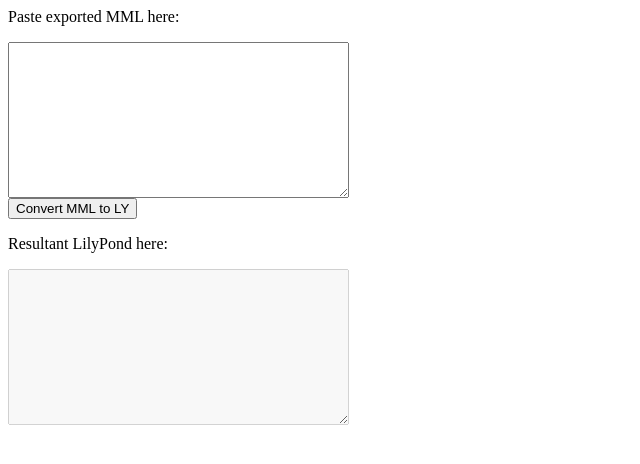
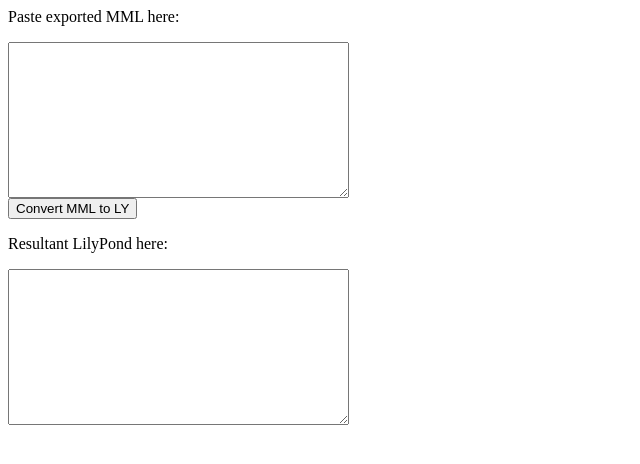
Before and after one commit to zenaida-macroura/mml-to-sheetmusic, a plain HTML site: page src/index.html in a window 1280 px wide. Shown: the whole page, without its empty margins (0-640 px from the left). Drawn offline with Linux system fonts and the light colour scheme.

Commit message:
Made LY textarea read/write

```diff
--- a/src/index.html
+++ b/src/index.html
@@ -2,5 +2,5 @@
 <textarea id="inmml" cols=40 rows=10></textarea>
 <br><button onclick="outly.value = to_ly(new Song(inmml.value))">Convert MML to LY</button>
 <p>Resultant LilyPond here:</p>
-<textarea id="outly" disabled="true" cols=40 rows=10></textarea>
+<textarea id="outly" cols=40 rows=10></textarea>
 <script src="mml-to-ly.js"></script>
```
